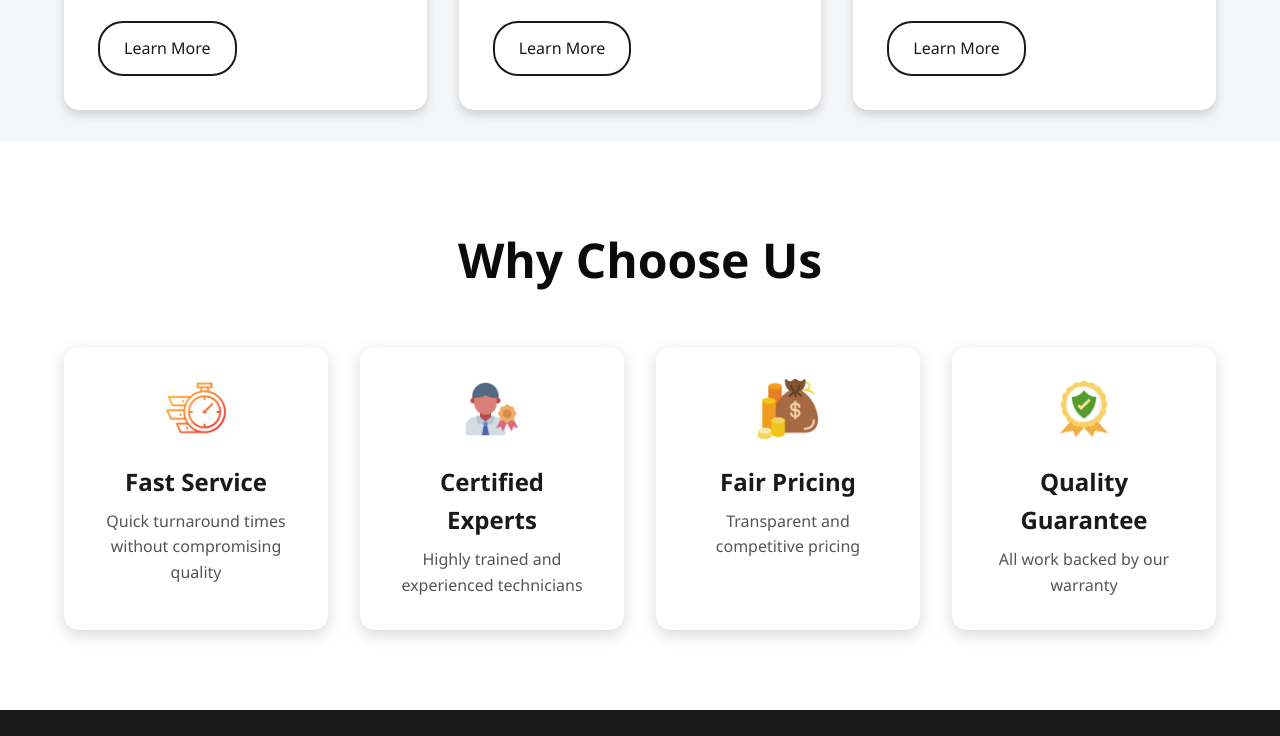
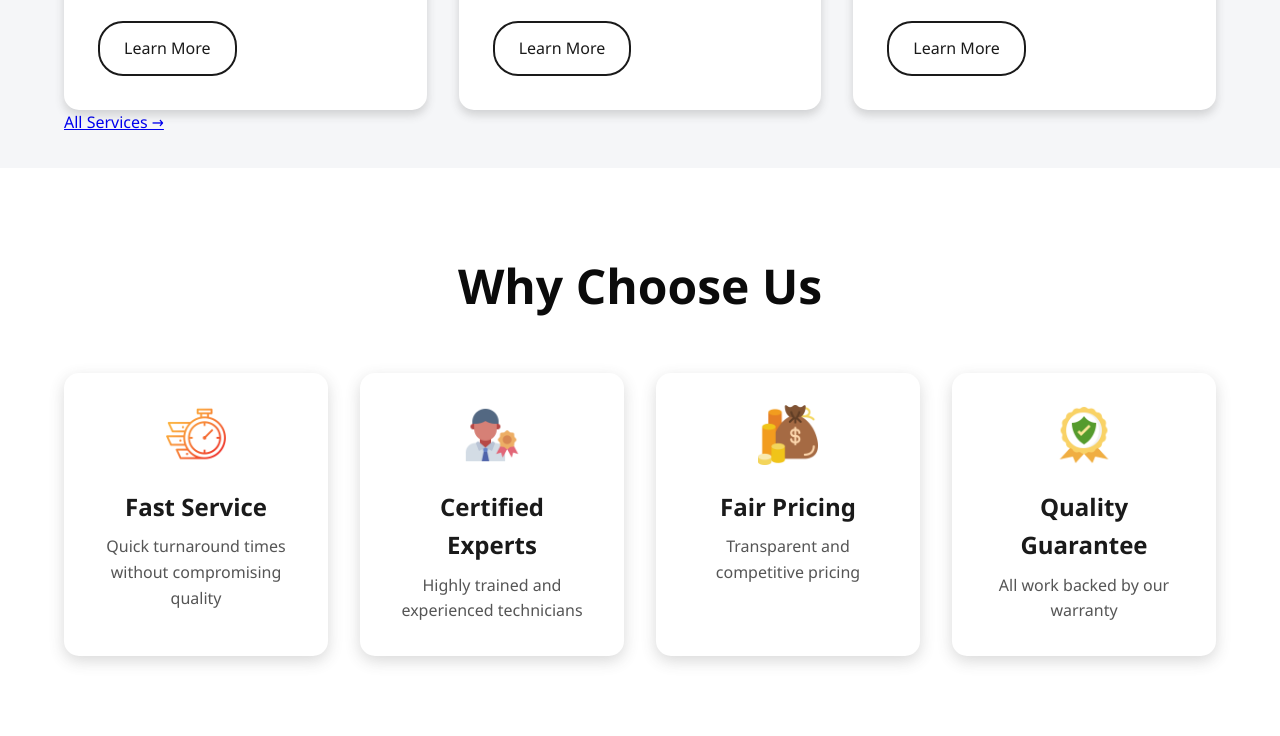
Before and after one commit to LKT-Sandaruwan/MM-Auto-Care, a plain HTML site: page index.html in a window 1280 px wide. Shown: the part 1853-2589 px from the top of the page. Drawn offline with Linux system fonts and the light colour scheme; files whose address does not match are found by name.

Commit message:
Add link to view all services in services section
Added a link to view all services in the services preview section.

```diff
--- a/index.html
+++ b/index.html
@@ -69,6 +69,9 @@
                 <a href="services.html" class="card-button">Learn More</a>
             </div>
         </div>
+        <div class="all-services">
+            <a href="services.html">All Services →</a>
+        </div>
     </section>
 
 
```
